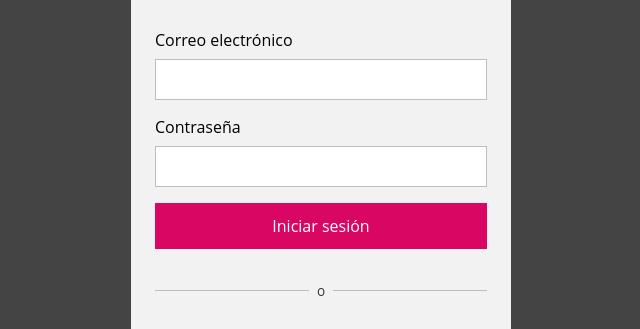
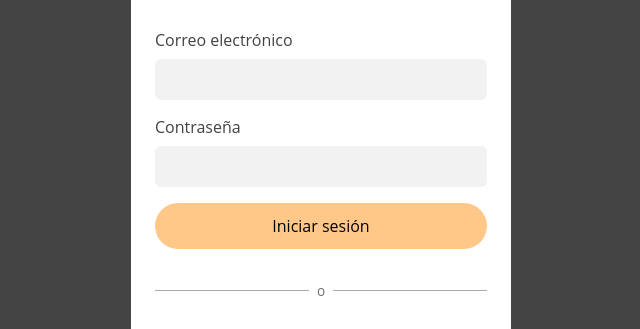
Before and after one commit to Jopzik/roastly-design-tokens-demo, a website: page index.html in a window 1280 px wide. Shown: the part 207-536 px from the top of the page, without its empty margins (319-959 px from the left). Drawn offline with Linux system fonts and the light colour scheme.

Commit message:
Update Tokens

```diff
--- a/variables.css
+++ b/variables.css
@@ -3,30 +3,30 @@
  */
 
 :root {
-  --rds-color-background-element: #ffffff;
-  --rds-color-background-body: #f2f2f2;
-  --rds-color-background-accent: #da0663;
-  --rds-color-background-brand-default: #da0663;
+  --rds-color-background-element: #f2f2f2;
+  --rds-color-background-body: #ffffff;
+  --rds-color-background-accent: #fe9812;
+  --rds-color-background-brand-default: #ffc888;
   --rds-color-background-brand-hover: #2c2c2c;
-  --rds-color-text-default: #383838;
-  --rds-color-text-light: #4a4a4a;
+  --rds-color-text-default: #6d6d6d;
+  --rds-color-text-light: #78818f;
   --rds-color-text-lighter: #505050;
-  --rds-color-text-on-color: #ffffff;
-  --rds-color-text-prominent: #000000;
-  --rds-color-text-brand: #da0663;
-  --rds-color-text-title: #000000;
-  --rds-color-text-link: #da0663;
-  --rds-color-border-default: #bfbebe;
-  --rds-color-border-brand: #da0663;
-  --rds-color-icon-default: #383838;
+  --rds-color-text-on-color: #000000;
+  --rds-color-text-prominent: #424242;
+  --rds-color-text-brand: #ffc888;
+  --rds-color-text-title: #424242;
+  --rds-color-text-link: #000000;
+  --rds-color-border-default: #ababab;
+  --rds-color-border-accent: #fe9812;
+  --rds-color-icon-default: #6d6d6d;
   --rds-color-icon-lighter: #505050;
-  --rds-color-icon-light: #4a4a4a;
-  --rds-color-icon-prominent: #000000;
-  --rds-color-icon-brand: #da0663;
+  --rds-color-icon-light: #78818f;
+  --rds-color-icon-prominent: #424242;
+  --rds-color-icon-brand: #ffc888;
   --rds-color-icon-on-color: #ffffff;
-  --rds-button-radius: 0rem;
-  --rds-button-color-border: #bfbebe;
-  --rds-input-radius: 0rem;
-  --rds-input-color-border: #bfbebe;
-  --rds-input-color-background: #ffffff;
+  --rds-button-radius: 32px;
+  --rds-button-color-border: #ababab;
+  --rds-input-radius: 6px;
+  --rds-input-color-border: #f2f2f2;
+  --rds-input-color-background: #f2f2f2;
 }
--- a/variables.js
+++ b/variables.js
@@ -2,29 +2,29 @@
  * Do not edit directly, this file was auto-generated.
  */
 
-export const rdsColorBackgroundElement = "#ffffff";
-export const rdsColorBackgroundBody = "#f2f2f2";
-export const rdsColorBackgroundAccent = "#da0663";
-export const rdsColorBackgroundBrandDefault = "#da0663";
+export const rdsColorBackgroundElement = "#f2f2f2";
+export const rdsColorBackgroundBody = "#ffffff";
+export const rdsColorBackgroundAccent = "#fe9812";
+export const rdsColorBackgroundBrandDefault = "#ffc888";
 export const rdsColorBackgroundBrandHover = "#2c2c2c";
-export const rdsColorTextDefault = "#383838";
-export const rdsColorTextLight = "#4a4a4a";
+export const rdsColorTextDefault = "#6d6d6d";
+export const rdsColorTextLight = "#78818f";
 export const rdsColorTextLighter = "#505050";
-export const rdsColorTextOnColor = "#ffffff";
-export const rdsColorTextProminent = "#000000";
-export const rdsColorTextBrand = "#da0663";
-export const rdsColorTextTitle = "#000000";
-export const rdsColorTextLink = "#da0663";
-export const rdsColorBorderDefault = "#bfbebe";
-export const rdsColorBorderBrand = "#da0663";
-export const rdsColorIconDefault = "#383838";
+export const rdsColorTextOnColor = "#000000";
+export const rdsColorTextProminent = "#424242";
+export const rdsColorTextBrand = "#ffc888";
+export const rdsColorTextTitle = "#424242";
+export const rdsColorTextLink = "#000000";
+export const rdsColorBorderDefault = "#ababab";
+export const rdsColorBorderAccent = "#fe9812";
+export const rdsColorIconDefault = "#6d6d6d";
 export const rdsColorIconLighter = "#505050";
-export const rdsColorIconLight = "#4a4a4a";
-export const rdsColorIconProminent = "#000000";
-export const rdsColorIconBrand = "#da0663";
+export const rdsColorIconLight = "#78818f";
+export const rdsColorIconProminent = "#424242";
+export const rdsColorIconBrand = "#ffc888";
 export const rdsColorIconOnColor = "#ffffff";
-export const rdsButtonRadius = "0rem";
-export const rdsButtonColorBorder = "#bfbebe";
-export const rdsInputRadius = "0rem";
-export const rdsInputColorBorder = "#bfbebe";
-export const rdsInputColorBackground = "#ffffff";
+export const rdsButtonRadius = "32px";
+export const rdsButtonColorBorder = "#ababab";
+export const rdsInputRadius = "6px";
+export const rdsInputColorBorder = "#f2f2f2";
+export const rdsInputColorBackground = "#f2f2f2";
```
